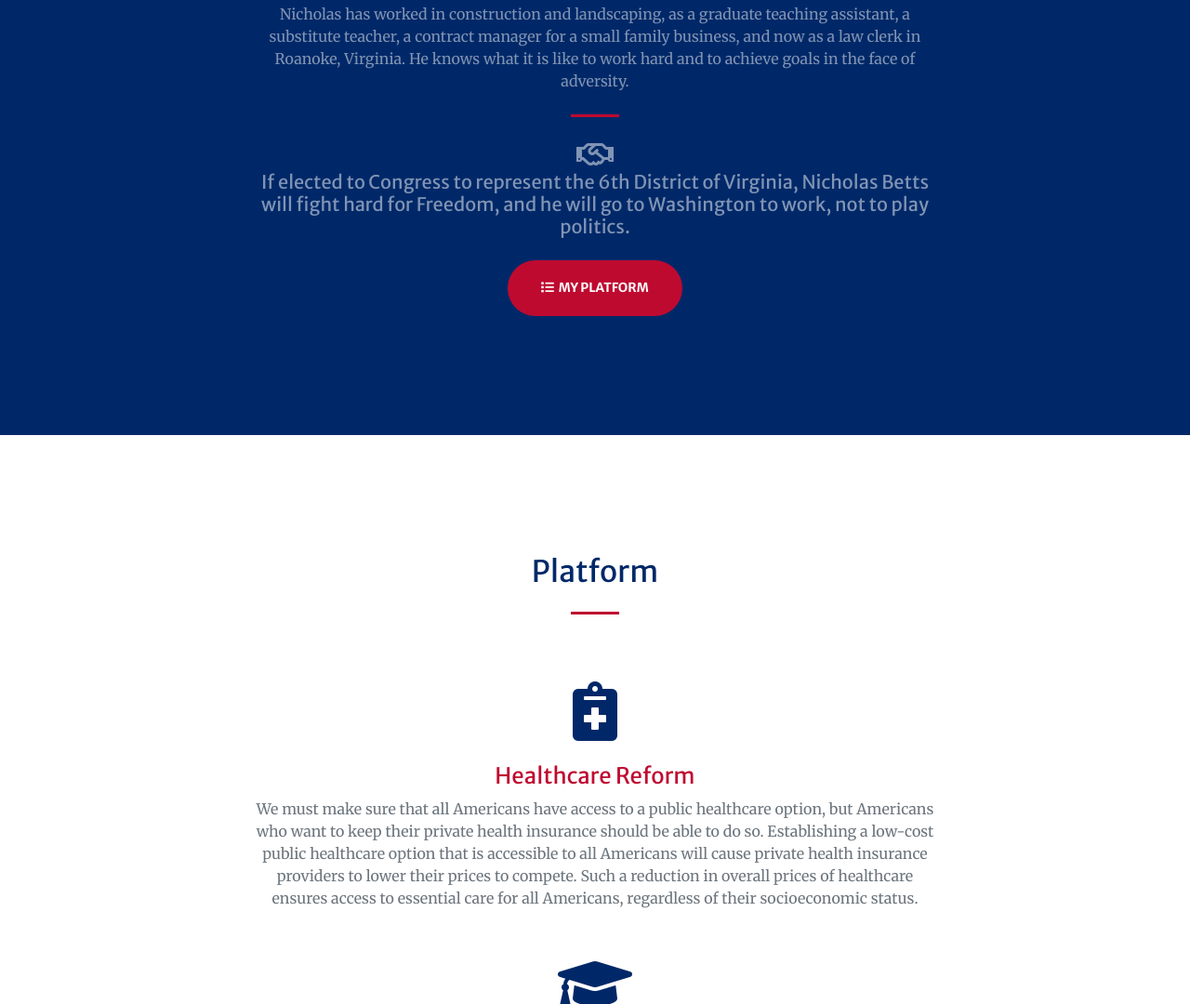
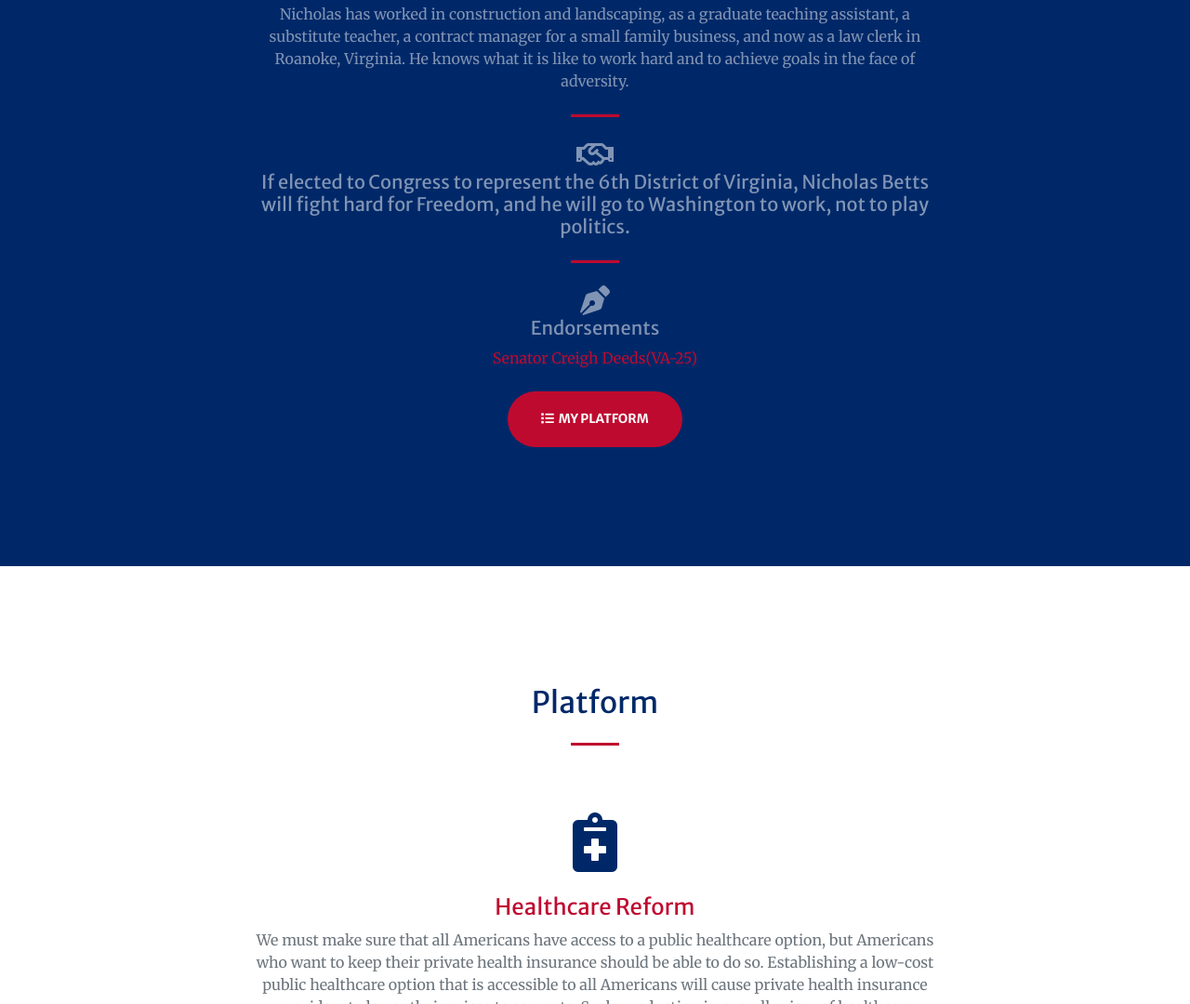
Before and after one commit to anataliocs/nickbettsforcongress, a Gatsby site: page / in a window 1280 px wide. Shown: the part 3173-4253 px from the top of the page at 93% size. Built offline with nearby package versions, Linux system fonts and the light colour scheme; Gatsby itself is replaced by a stand-in of ours.

Commit message:
Add endorsements

```diff
--- a/src/pages/index.js
+++ b/src/pages/index.js
@@ -230,6 +230,16 @@ export default class IndexPage extends React.Component {
                                         </p>
                                     </p>
                                 </p>
+
+                                <p className="text-white-50 mb-4">
+                                    <hr className="divider my-4"/>
+                                    <i className="fas fa-2x fa-pen-nib"></i><br/>
+                                    <h5>Endorsements</h5>
+
+                                    <a href="https://www.senatordeeds.com/" target="_blank" rel="noopener noreferrer">
+                                        Senator Creigh Deeds(VA-25) </a>
+                                </p>
+
                                 <a className="btn btn-primary btn-xl js-scroll-trigger" href="#platform"
                                    onClick={Scroller.handleAnchorScroll}>
                                     <i className="fas fa-list"></i>&nbsp; My Platform
```
